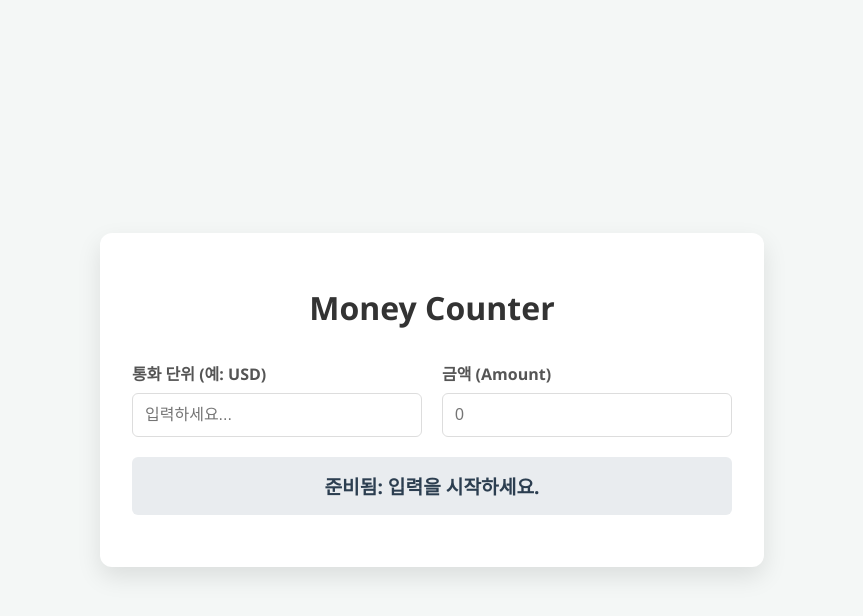
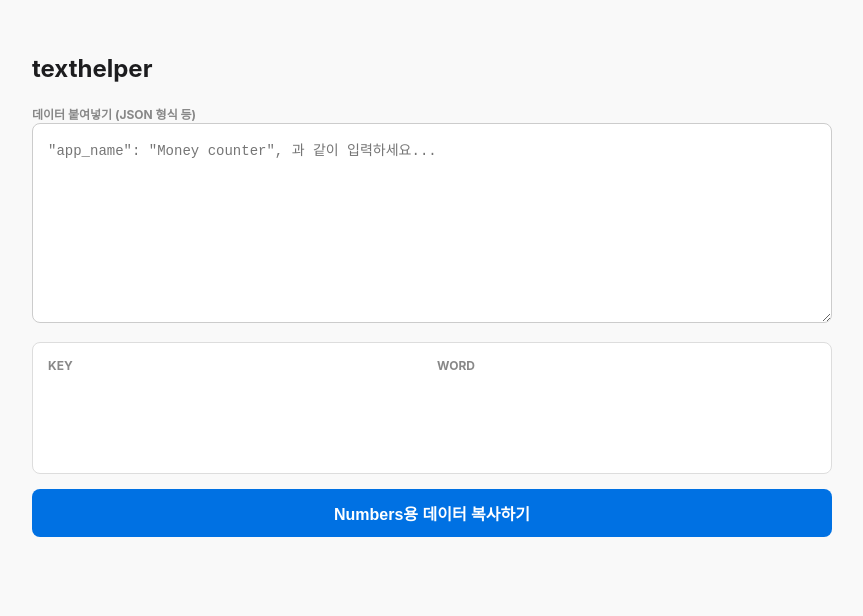
Before and after one commit to Ivanbaatr/text-helper, a plain HTML site: page index.html in a window 1280 px wide. Shown: the whole page, without its empty margins (208-1071 px from the left). Drawn offline with Linux system fonts and the light colour scheme.

Commit message:
Update index.html

```diff
--- a/index.html
+++ b/index.html
@@ -2,100 +2,142 @@
 <html lang="ko">
 <head>
     <meta charset="UTF-8">
-    <meta name="viewport" content="width=device-width, initial-scale=1.0">
-    <title>환율 계산기 - Money Counter</title>
+    <title>texthelper</title>
     <style>
         body {
-            font-family: 'Segoe UI', Tahoma, Geneva, Verdana, sans-serif;
-            background-color: #f4f7f6;
-            display: flex;
-            justify-content: center;
-            align-items: center;
-            height: 100vh;
-            margin: 0;
+            font-family: -apple-system, sans-serif;
+            padding: 30px;
+            background-color: #f9f9f9;
+            color: #333;
         }
         .container {
-            background: white;
-            padding: 2rem;
-            border-radius: 12px;
-            box-shadow: 0 10px 25px rgba(0,0,0,0.1);
-            width: 90%;
-            max-width: 600px;
+            max-width: 800px;
+            margin: 0 auto;
         }
         h1 {
-            text-align: center;
-            color: #333;
-            margin-bottom: 2rem;
-        }
-        /* 핵심: 2개의 열로 분리하는 레이아웃 */
-        .grid-container {
-            display: grid;
-            grid-template-columns: 1fr 1fr; /* 1:1 비율로 두 열 생성 */
-            gap: 20px;
+            font-size: 1.5rem;
+            color: #1d1d1f;
             margin-bottom: 20px;
         }
-        .column {
-            display: flex;
-            flex-direction: column;
+        textarea {
+            width: 100%;
+            height: 200px;
+            padding: 15px;
+            border: 1px solid #ccc;
+            border-radius: 8px;
+            font-family: monospace;
+            font-size: 14px;
+            box-sizing: border-box;
+            margin-bottom: 15px;
         }
-        label {
-            margin-bottom: 8px;
+        .result-container {
+            display: grid;
+            grid-template-columns: 1fr 1fr;
+            gap: 10px;
+            background: #fff;
+            padding: 15px;
+            border: 1px solid #ddd;
+            border-radius: 8px;
+            min-height: 100px;
+        }
+        .column-label {
+            font-size: 0.75rem;
             font-weight: bold;
-            color: #555;
+            color: #888;
+            margin-bottom: 5px;
         }
-        input {
+        .preview-list {
+            font-size: 14px;
+            line-height: 1.8;
+            white-space: pre-wrap;
+        }
+        button {
+            width: 100%;
             padding: 12px;
-            border: 1px solid #ddd;
-            border-radius: 6px;
+            background-color: #0071e3;
+            color: white;
+            border: none;
+            border-radius: 8px;
             font-size: 1rem;
+            font-weight: 600;
+            cursor: pointer;
+            margin-top: 15px;
         }
-        .result-box {
-            grid-column: span 2; /* 결과창은 두 열을 합쳐서 표시 */
-            background: #e9ecef;
-            padding: 15px;
-            border-radius: 6px;
-            text-align: center;
-            font-size: 1.2rem;
-            font-weight: bold;
-            color: #2c3e50;
+        button:hover {
+            background-color: #0077ed;
         }
     </style>
 </head>
 <body>
 
 <div class="container">
-    <h1>Money Counter</h1>
+    <h1>texthelper</h1>
 
-    <div class="grid-container">
-        <div class="column">
-            <label for="leftInput">통화 단위 (예: USD)</label>
-            <input type="text" id="leftInput" placeholder="입력하세요...">
+    <label class="column-label">데이터 붙여넣기 (JSON 형식 등)</label>
+    <textarea id="inputArea" placeholder='"app_name": "Money counter", 과 같이 입력하세요...'></textarea>
+
+    <div class="result-container">
+        <div>
+            <div class="column-label">KEY</div>
+            <div id="keyPreview" class="preview-list" style="color: #0071e3;"></div>
         </div>
-
-        <div class="column">
-            <label for="rightInput">금액 (Amount)</label>
-            <input type="number" id="rightInput" placeholder="0">
-        </div>
-
-        <div class="result-box" id="displayArea">
-            준비됨: 입력을 시작하세요.
+        <div>
+            <div class="column-label">WORD</div>
+            <div id="wordPreview" class="preview-list" style="color: #333;"></div>
         </div>
     </div>
+
+    <button onclick="copyToNumbers()">Numbers용 데이터 복사하기</button>
 </div>
 
 <script>
-    const leftInput = document.getElementById('leftInput');
-    const rightInput = document.getElementById('rightInput');
-    const displayArea = document.getElementById('displayArea');
+    const inputArea = document.getElementById('inputArea');
+    const keyPreview = document.getElementById('keyPreview');
+    const wordPreview = document.getElementById('wordPreview');
 
-    function updateDisplay() {
-        const currency = leftInput.value || "---";
-        const amount = rightInput.value || "0";
-        displayArea.innerText = `현재 설정: ${currency} : ${amount}`;
+    function processText() {
+        const lines = inputArea.value.split('\n');
+        let keys = [];
+        let words = [];
+
+        lines.forEach(line => {
+            if (line.includes(':')) {
+                let [key, ...wordParts] = line.split(':');
+                let word = wordParts.join(':'); // 값이 콜론을 포함할 경우 대비
+
+                // 따옴표, 쉼표, 앞뒤 공백 제거
+                const cleanKey = key.replace(/["',]/g, '').trim();
+                const cleanWord = word.replace(/["',]/g, '').trim();
+
+                if (cleanKey || cleanWord) {
+                    keys.push(cleanKey);
+                    words.push(cleanWord);
+                }
+            }
+        });
+
+        keyPreview.innerText = keys.join('\n');
+        wordPreview.innerText = words.join('\n');
     }
 
-    leftInput.addEventListener('input', updateDisplay);
-    rightInput.addEventListener('input', updateDisplay);
+    function copyToNumbers() {
+        const keys = keyPreview.innerText.split('\n');
+        const words = wordPreview.innerText.split('\n');
+
+        // Key와 Word 사이에 Tab(\t)을 넣어 Numbers가 열을 구분하게 함
+        let copyString = "";
+        for (let i = 0; i < keys.length; i++) {
+            if (keys[i] || words[i]) {
+                copyString += `${keys[i]}\t${words[i]}\n`;
+            }
+        }
+
+        navigator.clipboard.writeText(copyString).then(() => {
+            alert('복사되었습니다! Numbers 앱에 붙여넣으세요.');
+        });
+    }
+
+    inputArea.addEventListener('input', processText);
 </script>
 
 </body>
```
